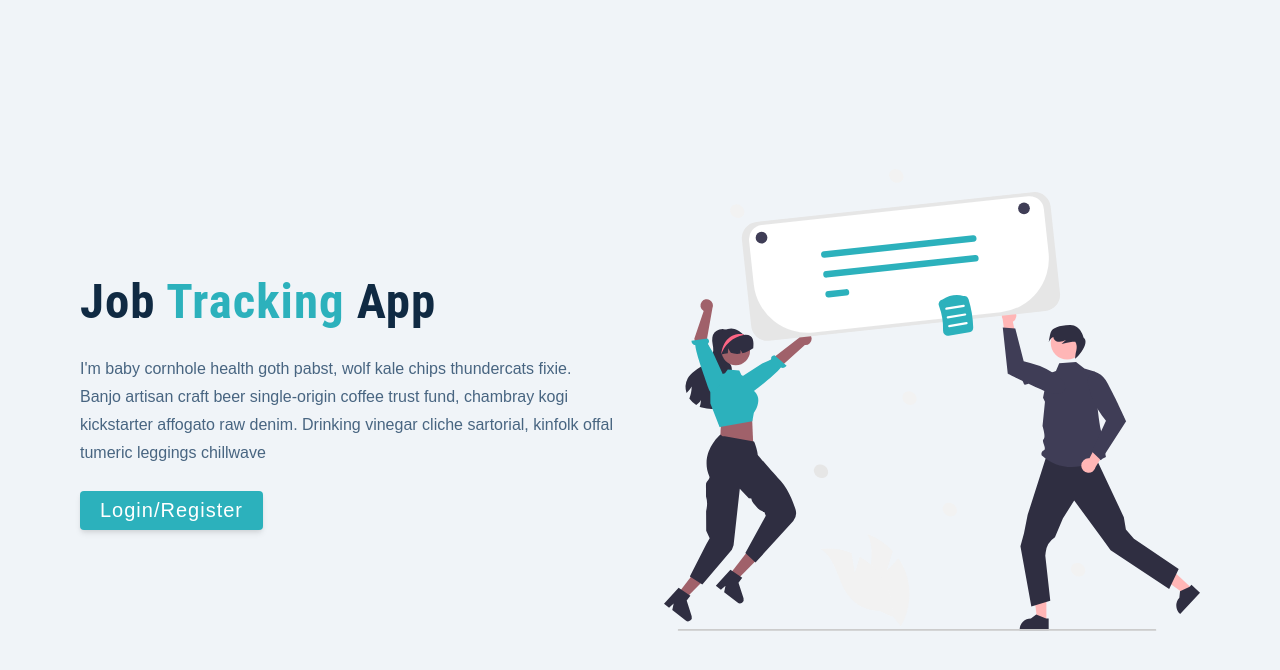
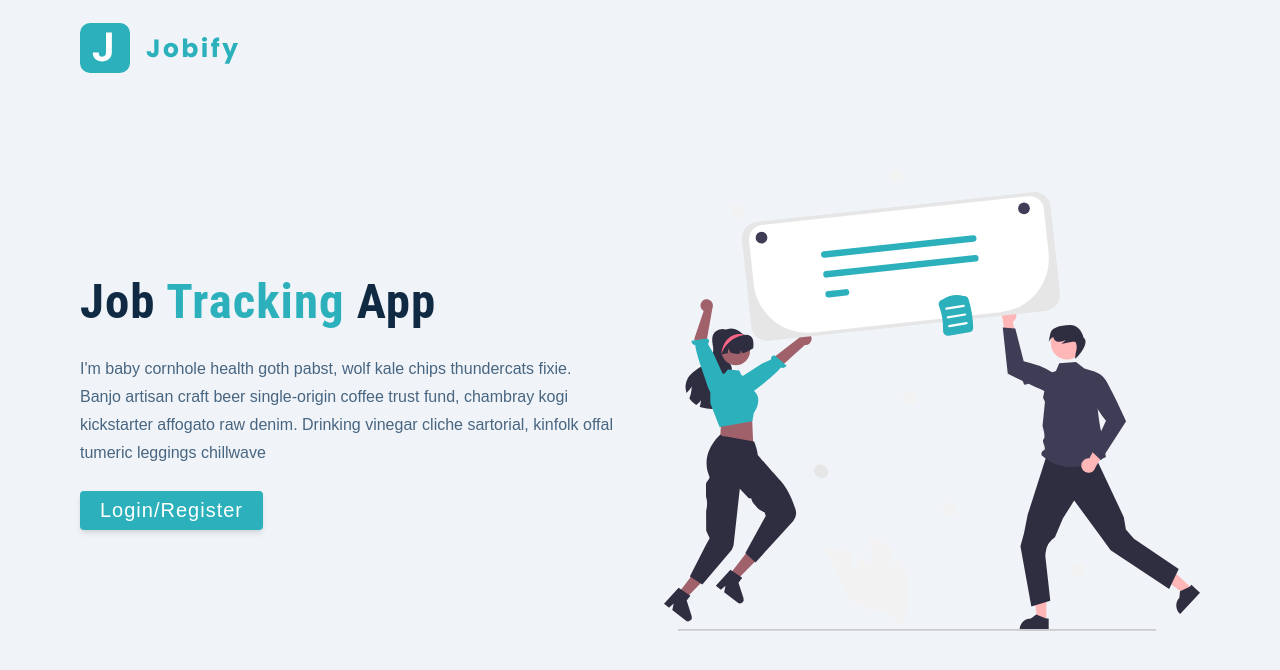
Before and after one commit to Pashovski/jobify, a React (Create React App) app in the folder client/: page / in a window 1280 px wide. Shown: the top 670 px of the page. Built offline with nearby package versions, Linux system fonts and the light colour scheme.

Commit message:
add Logo component

```diff
--- /dev/null
+++ b/client/src/components/index.js
@@ -0,0 +1,3 @@
+import Logo from '../components/Logo'
+
+export { Logo }
--- a/client/src/pages/Landing.js
+++ b/client/src/pages/Landing.js
@@ -1,10 +1,12 @@
 import main from '../assets/images/main-alternative.svg'
 import Wrapper from '../assets/wrappers/Testing'
-import Logo from '../components/Logo'
+import { Logo } from '../components'
 const Landing = () => {
   return (
     <Wrapper>
-      <nav></nav>
+      <nav>
+        <Logo />
+      </nav>
       <div className='container page'>
         {/* info */}
         <div className='info'>
```
